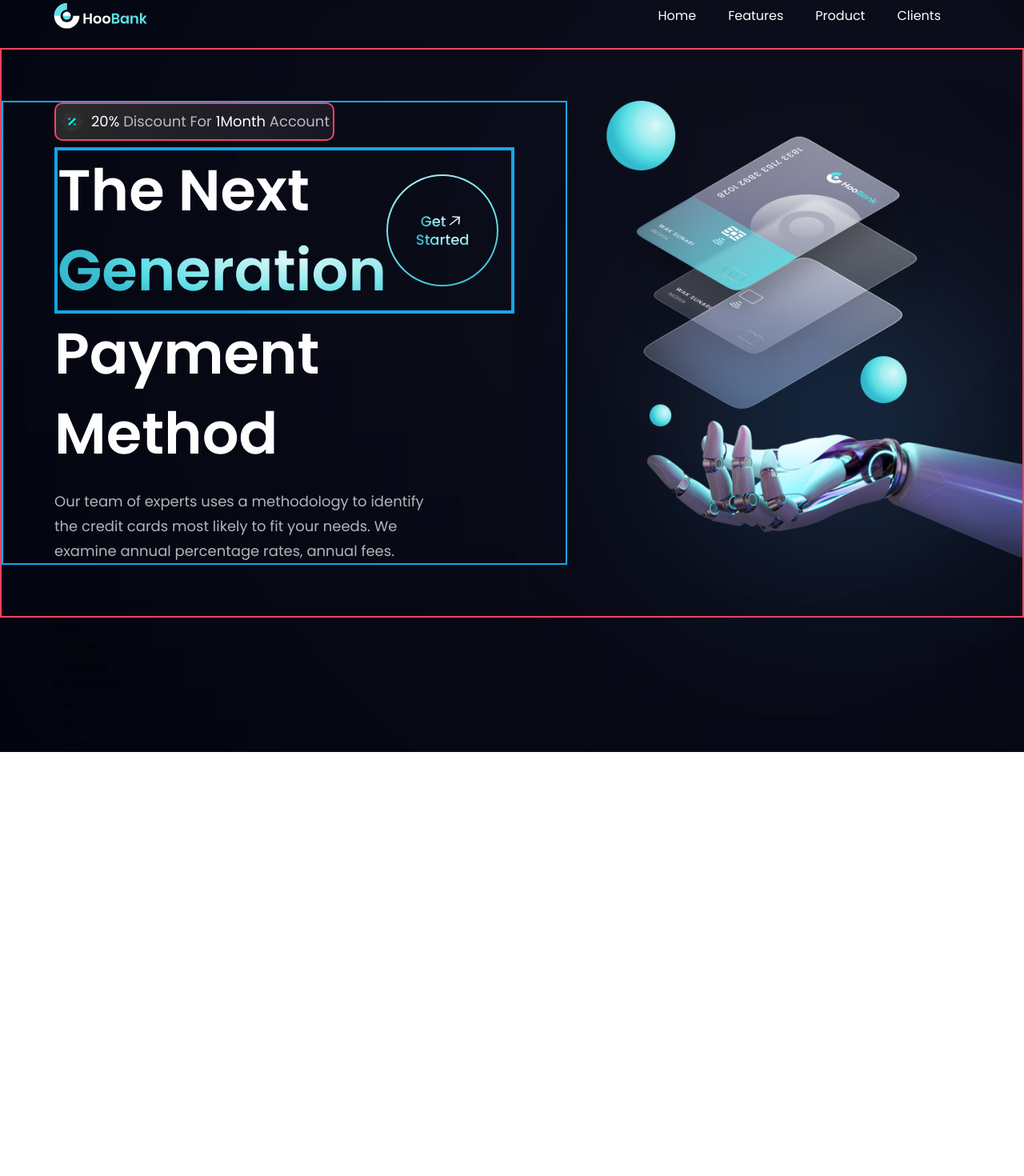
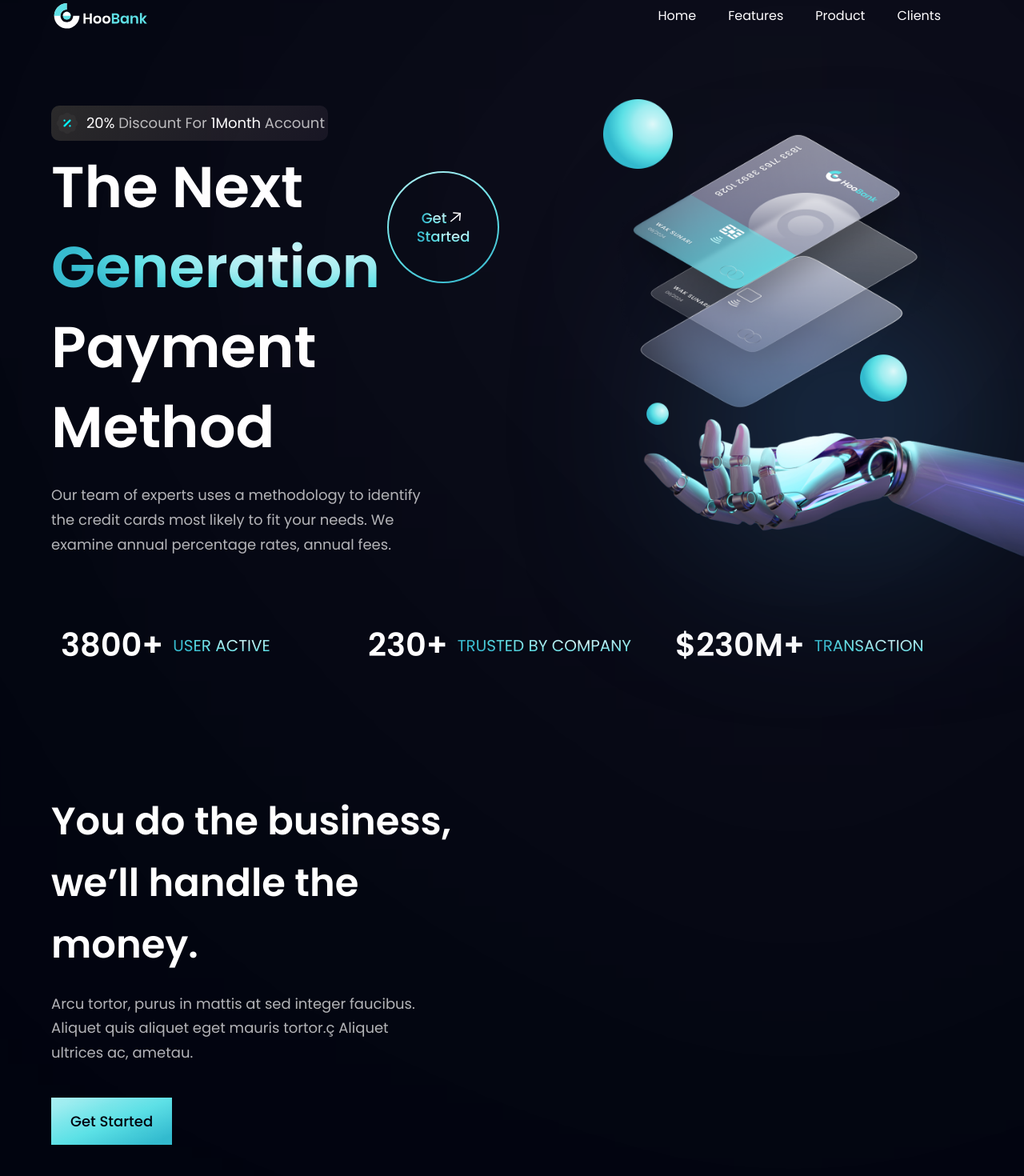
Before and after one commit to FaheemOnHub/HooBank, a React (Vite) app: page / in a window 1280 px wide. Shown: the part 20-1490 px from the top of the page at 80% size. Before the commit the page ends 960 px from the top, so only its background shows below. Built offline with nearby package versions, Linux system fonts and the light colour scheme.

Commit message:
new changes

```diff
--- a/src/App.jsx
+++ b/src/App.jsx
@@ -1,4 +1,5 @@
 import styles from "./style";
+
 import {
   Navbar,
   CardDeal,
@@ -27,8 +28,13 @@ const App = () => {
 
       <div className={`bg-primary ${styles.flexStart} ${styles.paddingX}`}>
         <div className={`${styles.boxWidth}`}>
-          <Stats /> <Business /> <CardDeal /> <Testimonials />
-          <Clients /> <CTA /> <Footer />
+          <Stats />
+        </div>
+      </div>
+
+      <div className={`bg-primary ${styles.flexStart} ${styles.paddingX}`}>
+        <div className={`${styles.boxWidth}`}>
+          <Business />
         </div>
       </div>
     </div>
--- a/src/components/Business.jsx
+++ b/src/components/Business.jsx
@@ -1,7 +1,27 @@
-import React from "react";
-
+import { features } from "../constants";
+import styles from "../style";
+import { layout } from "../style";
+import Button from "./Button";
 const business = () => {
-  return <div>business</div>;
+  return (
+    <section className={`${layout.section}`}>
+      <div className={`${layout.sectionInfo}`}>
+        <h2 className={`${styles.heading2}`}>
+          You do the business,
+          <br className="sm:block hidden" />
+          we’ll handle the money.
+        </h2>
+        <p className={`${styles.paragraph} max-w-[470px] mt-5`}>
+          Arcu tortor, purus in mattis at sed integer faucibus. Aliquet quis
+          aliquet eget mauris tortor.ç Aliquet ultrices ac, ametau.
+        </p>
+        <Button styles="mt-10" />
+      </div>
+      <div className={`${layout.sectionImg} flex-col`}>
+        {features.map((item) => {})}
+      </div>
+    </section>
+  );
 };
 
 export default business;
--- a/src/components/Button.jsx
+++ b/src/components/Button.jsx
@@ -1,7 +1,14 @@
-import React from "react";
+import styles from "../style";
 
-const button = () => {
-  return <div>button</div>;
+const button = ({ styles }) => {
+  return (
+    <button
+      type="button"
+      className={`bg-blue-gradient py-4 px-6 font-poppins font-medium text-[18px] text-primary outline-none ${styles}`}
+    >
+      Get Started
+    </button>
+  );
 };
 
 export default button;
--- a/src/components/Hero.jsx
+++ b/src/components/Hero.jsx
@@ -5,19 +5,19 @@ const Hero = () => {
   return (
     <section
       id="home"
-      className={`flex md:flex-row flex-col ${styles.paddingY} border-2 border-rose-500`}
+      className={`flex md:flex-row flex-col ${styles.paddingY} `}
     >
       <div
-        className={`flex-1 ${styles.flexStart} flex-col xl:px-0 sm:px-16 px-6 border-2 border-sky-500`}
+        className={`flex-1 ${styles.flexStart} flex-col xl:px-0 sm:px-16 px-6 `}
       >
-        <div className="flex flex-row items-center py-[6px] px-[4px] bg-discount-gradient rounded-[10px] mb-2 border-2 border-rose-500">
+        <div className="flex flex-row items-center py-[6px] px-[4px] bg-discount-gradient rounded-[10px] mb-2 ">
           <img src={discount} alt="discount" className="w-[32px] h-[32px]" />
           <p className={`${styles.paragraph} ml-2`}>
             <span className="text-white">20%</span> Discount For{" "}
             <span className="text-white">1Month </span> Account
           </p>
         </div>
-        <div className="flex flex-row justify-between items-center w-full border-4 border-sky-500">
+        <div className="flex flex-row justify-between items-center w-full ">
           <h1 className="flex-1 font-poppins font-semibold ss:text-[72px] text-[52px] text-white ss:leading-[100px] leading-[75px]">
             The Next <br className="sm:block hidden" />{" "}
             <span className="text-gradient">Generation</span>
--- a/src/components/Stats.jsx
+++ b/src/components/Stats.jsx
@@ -1,7 +1,27 @@
-import React from "react";
-
+import styles from "../style";
+import { stats } from "../constants";
 const Stats = () => {
-  return <div>Stats</div>;
+  return (
+    <section
+      className={`${styles.flexCenter} flex-row flex-wrap sm:mb-20 mb-6 `}
+    >
+      {stats.map((item) => {
+        return (
+          <div
+            key={item.id}
+            className={`flex-1 flex jusitfy-start items-center flex-row m-3`}
+          >
+            <h4 className="font-poppins font-semibold xs:text-[40px] text-[30px] xs:leading-[53px] leading-[43px] text-white">
+              {item.value}
+            </h4>
+            <p className="font-poppins font-normal xs:text-[20px] text-[15px] xs:leading-[26px] leading-[21px] text-gradient uppercase ml-3">
+              {item.title}
+            </p>
+          </div>
+        );
+      })}
+    </section>
+  );
 };
 
 export default Stats;
```
